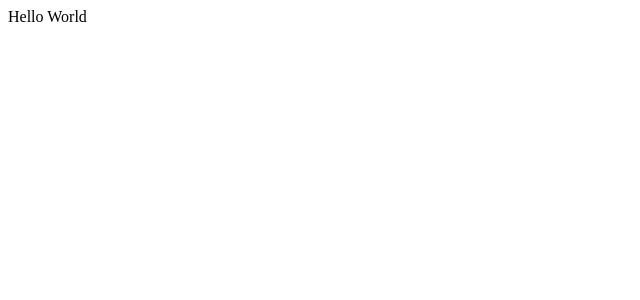
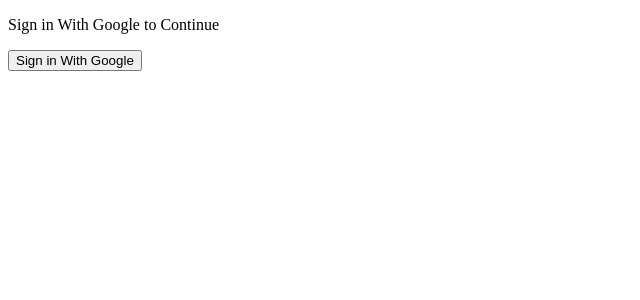
Before and after one commit to shreyas-a-s/react-chatapp, a React (Create React App) app: page / in a window 1280 px wide. Shown: the top 300 px of the page, without its empty margins (0-640 px from the left). Built offline with nearby package versions, Linux system fonts and the light colour scheme.

Commit message:
feat: Use the Auth component in App

```diff
--- a/src/App.js
+++ b/src/App.js
@@ -1,8 +1,13 @@
 import React from 'react';
 import './App.css';
+import { Auth } from './components/Auth';
 
 function App() {
-  return <div>Hello World</div>;
+  return (
+    <div>
+      <Auth />
+    </div>
+  );
 }
 
 export default App;
```
